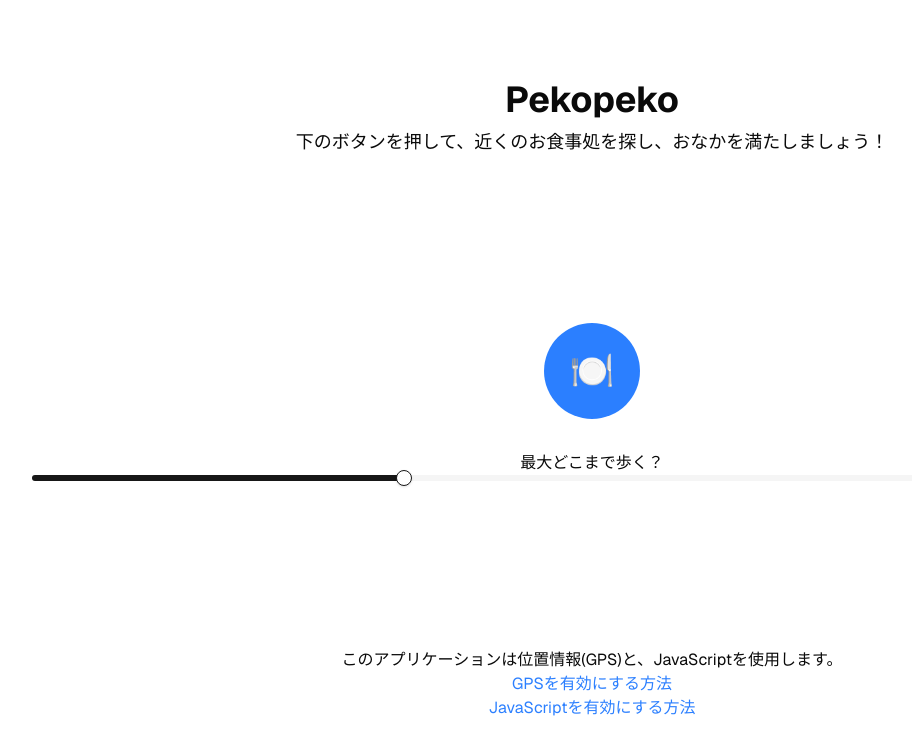
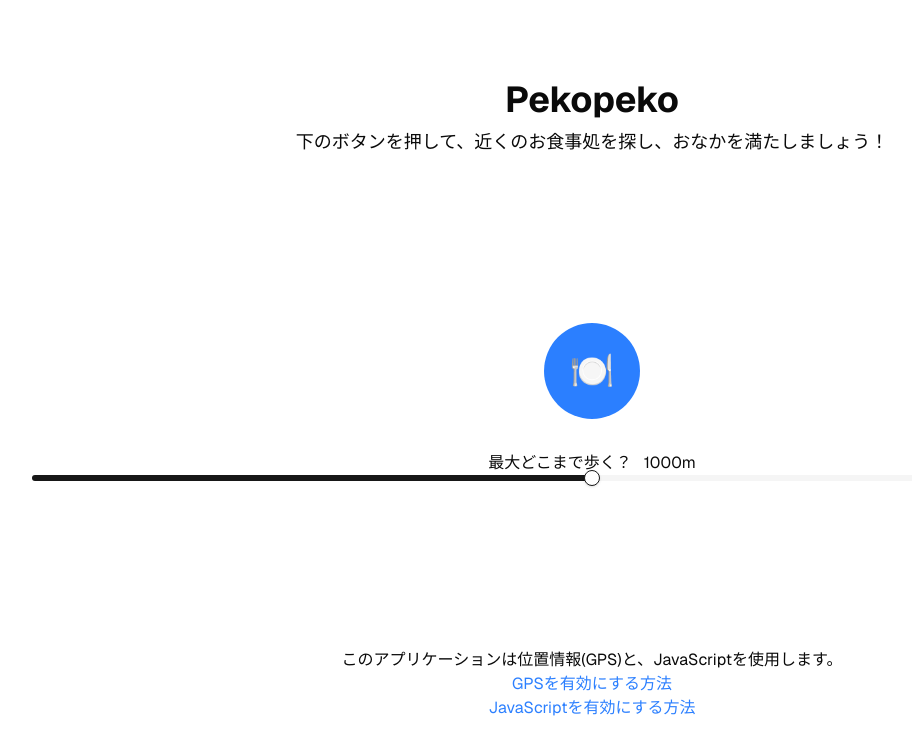
Before and after one commit to atalienet/pekopeko, a Next.js app: page / in a window 1280 px wide. Shown: the top 754 px of the page, without its empty margins (48-960 px from the left). Built offline with nearby package versions, Linux system fonts and the light colour scheme.

Commit message:
スライダーを改良

```diff
--- a/app/page.tsx
+++ b/app/page.tsx
@@ -1,7 +1,10 @@
+"use client";
 import { Slider } from "@/components/ui/slider"
-
+import { useState } from "react"
 
 export default function Home() {
+  const [sliderValue, setSliderValue] = useState(2); // 初期値を1000m (index: 2)に設定
+
   return (
     <div className="grid grid-rows-[auto_1fr_auto] min-h-screen p-8 pb-20 gap-16 sm:p-20 font-[family-name:var(--font-geist-sans)]">
       <header className="text-center grid-row-1">
@@ -15,9 +18,16 @@ export default function Home() {
           <span className="text-4xl">🍽️</span>
         </button>
         <div className="mt-8">
-            最大どこまで歩く？
+            最大どこまで歩く？ <span className="ml-2">{[300, 500, 1000, 2000, 3000][sliderValue]}m</span>
         </div>
-        <Slider defaultValue={[33]} max={100} step={1} />
+        <Slider
+          defaultValue={[2]}
+          min={0}
+          max={4}
+          step={1}
+          value={[sliderValue]}
+          onValueChange={(value) => setSliderValue(value[0])}
+        />
       </main>
       <footer className="text-center grid-row-3">
         <p>このアプリケーションは位置情報(GPS)と、JavaScriptを使用します。</p>
```
